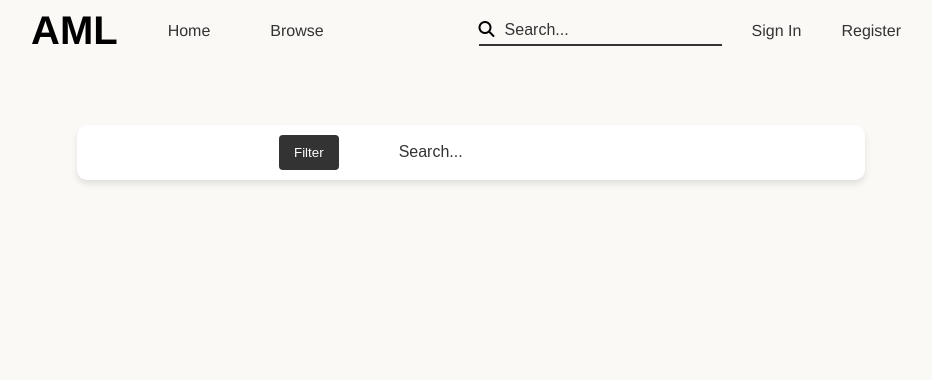
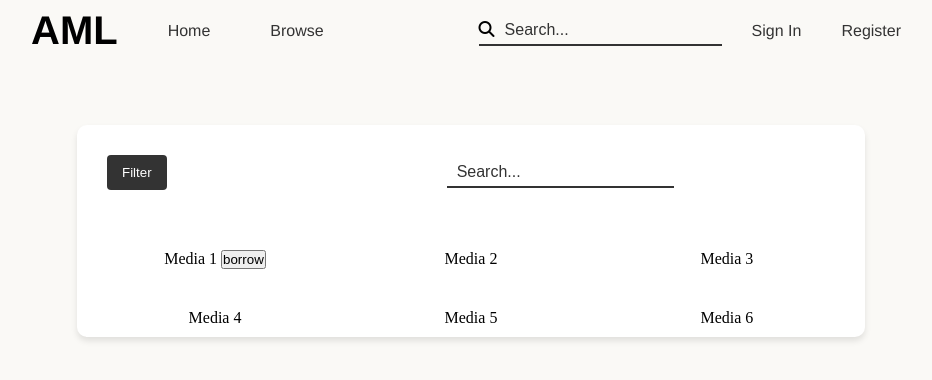
Before and after one commit to DugganDuggan/SAAD-AML, an Angular app: page /browse in a window 1280 px wide. Shown: the top 380 px of the page, without its empty margins (169-1101 px from the left). Built offline with nearby package versions, Linux system fonts and the light colour scheme.

Commit message:
Borrow Page + search result area

```diff
--- a/src/app/app.routes.ts
+++ b/src/app/app.routes.ts
@@ -5,6 +5,7 @@ export const routes: Routes = [
     {path: 'register', loadComponent: () => {return import('./register/register.component').then((m) => m.RegisterComponent)}},
     {path: 'login', loadComponent: () => {return import('./login/login.component').then((m) => m.LoginComponent)}},
     {path: 'account', loadComponent: () => {return import('./account/account.component').then((m) => m.AccountComponent)}},
-    {path: 'browse', loadComponent: () => {return import('./browse/browse.component').then((m) => m.BrowseComponent)}}
+    {path: 'browse', loadComponent: () => {return import('./browse/browse.component').then((m) => m.BrowseComponent)}},
+    {path: 'borrow', loadComponent: () => {return import('./borrow/borrow.component').then((m) => m.BorrowComponent)}}
 
 ];
--- /dev/null
+++ b/src/app/borrow/borrow.component.html
@@ -0,0 +1 @@
+<p>borrow works!</p>
--- a/src/app/browse/browse.component.css
+++ b/src/app/browse/browse.component.css
@@ -9,16 +9,32 @@
     box-shadow: 0 4px 6px rgba(0, 0, 0, 0.1);
   }
 
-  .search{
-    width: 50%;
-    margin: auto;
+  .column {
+    float: left;
+    width: 33.33%;
+    text-align: center;
+  }
+
+  /* Clear floats after the columns */
+  .row:after {
+    content: "";
+    display: table;
+    clear: both;
+  }
+
+  .media-search{
+    padding: 20px;
+  }
+
+  .row{
+    padding-top: 40px;
   }
 
   .dropdown {
     position: relative;
     display: inline-block;
     max-width: 300px;
-    padding-right: 50px;
+    padding-right: 35vh;
   }
 
   .dropdown-button {
@@ -70,13 +86,15 @@
     margin-right: 10px;
   }
 
+
+
+
   ::placeholder {
     color: #333;
 
   }
   .search-bar:focus {
     outline: none;
-    border-bottom: solid #333
   }
 
 .search-bar {
@@ -84,9 +102,6 @@
     border: none;
     font-size: 16px;
     background-color: transparent;
-}
-
-.search-container{
     border-bottom: solid;
     border-width: 2px;
     border-color: #333;
--- a/src/app/browse/browse.component.html
+++ b/src/app/browse/browse.component.html
@@ -1,6 +1,6 @@
 <div class="centered">
 
-    <div class="search">
+    <div class="media-search">
         <div class="dropdown">
             <button class="dropdown-button">Filter</button>
             <div class="dropdown-content">
@@ -36,13 +36,28 @@
             </div>
             </div>
         </div>
-
-        <input type="text" class="search-bar" placeholder="Search...">
-
+            <input type="text" class="search-bar" placeholder="Search...">
     </div>
 
     <div class="results">
+        <div class="row">
+            <div class="column">Media 1
+                <button routerLink="/borrow" >borrow</button>
+
+            </div>
+            <div class="column">Media 2
 
 
+            </div>
+            <div class="column">Media 3
+
+
+            </div>
+          </div>
+    </div>
+    <div class="row">
+        <div class="column">Media 4</div>
+        <div class="column">Media 5</div>
+        <div class="column">Media 6</div>
     </div>
 </div>
--- a/src/app/browse/browse.component.ts
+++ b/src/app/browse/browse.component.ts
@@ -1,9 +1,10 @@
 import { Component } from '@angular/core';
+import { RouterEvent, RouterLink } from '@angular/router';
 
 @Component({
   selector: 'app-browse',
   standalone: true,
-  imports: [],
+  imports: [RouterLink],
   templateUrl: './browse.component.html',
   styleUrl: './browse.component.css'
 })
```
Also changed, not shown: src/app/borrow/borrow.component.ts (added, +12 -0 lines), src/app/borrow/borrow.component.css (added), 1 other file (tests, documents, lock files or other folders).
